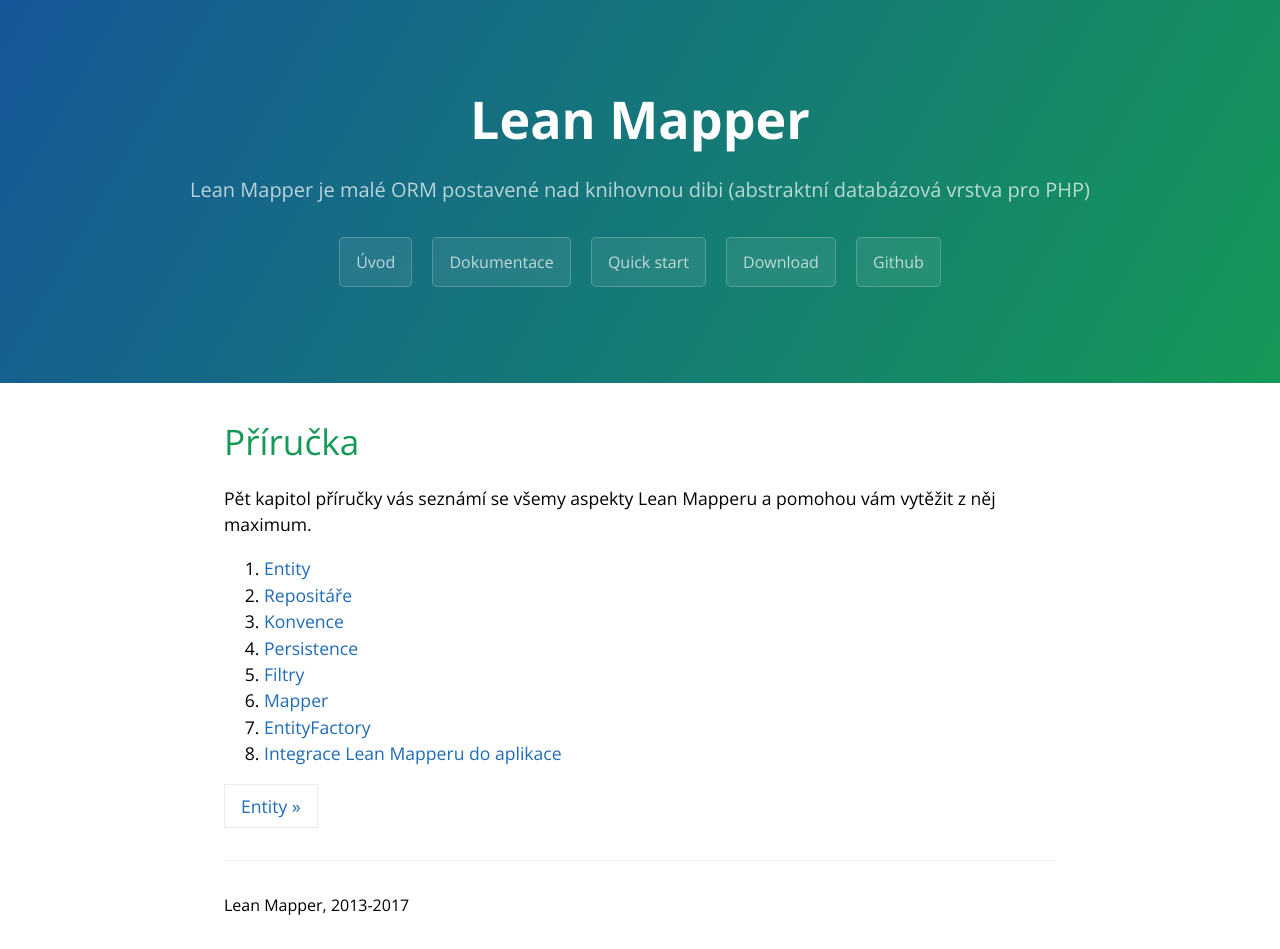
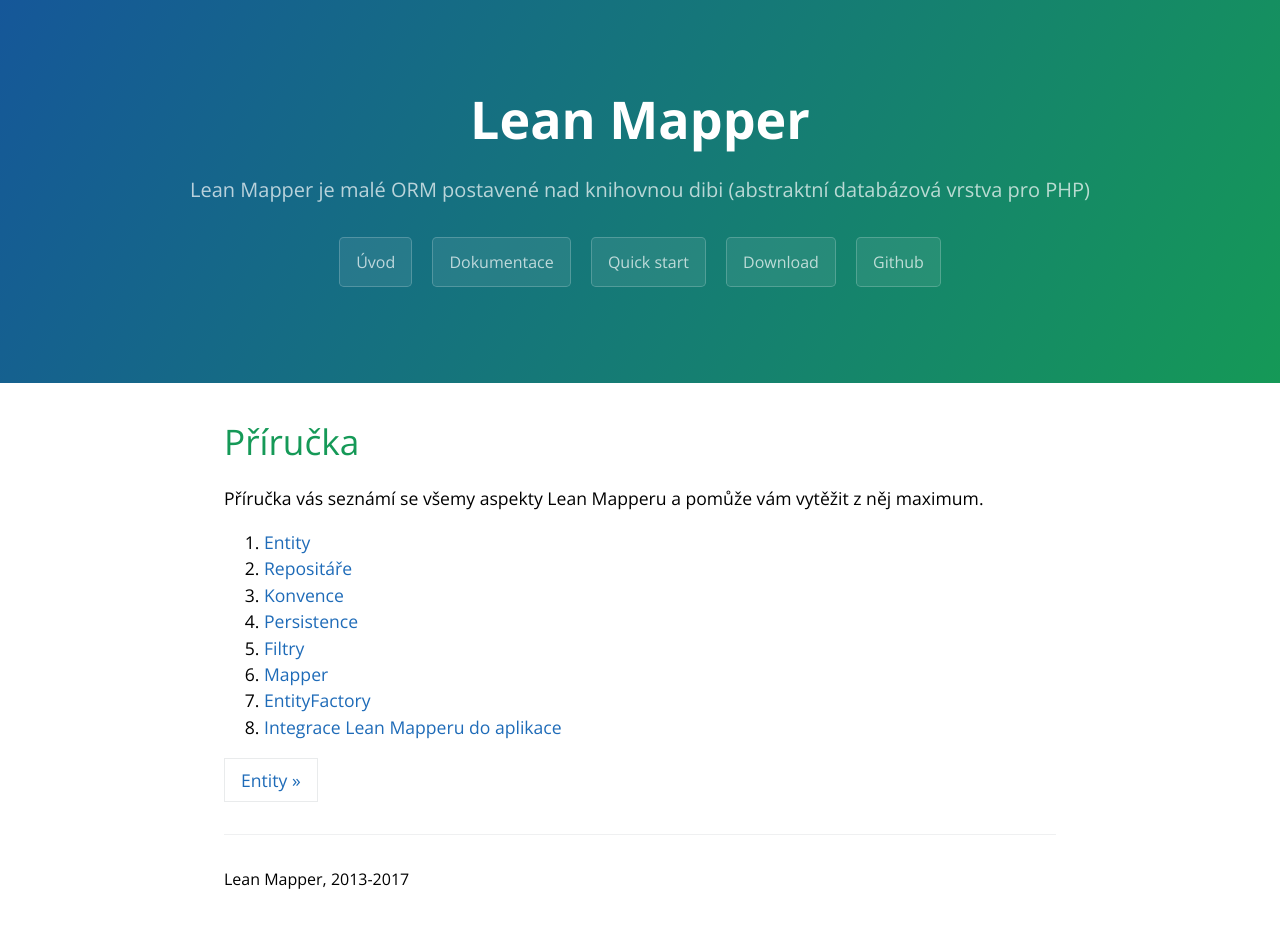
Before and after one commit to LeanMapper/LeanMapper.github.io, a Jekyll site: the page built from cs/docs/index.md, in a window 1280 px wide. Built offline with Jekyll 4.4.1, drawn with Linux system fonts in a browser that asks for light colours; after the commit the page ends 923 px from its top, so only the background shows below that.

Commit message:
Docs: fixed perex

```diff
--- a/cs/docs/index.md
+++ b/cs/docs/index.md
@@ -2,7 +2,7 @@
 title: Příručka
 ---
 
-Pět kapitol příručky vás seznámí se všemy aspekty Lean Mapperu a pomohou vám vytěžit z něj maximum.
+Příručka vás seznámí se všemy aspekty Lean Mapperu a pomůže vám vytěžit z něj maximum.
 
 1. [Entity](entity/)
 2. [Repositáře](repositare/)
```
